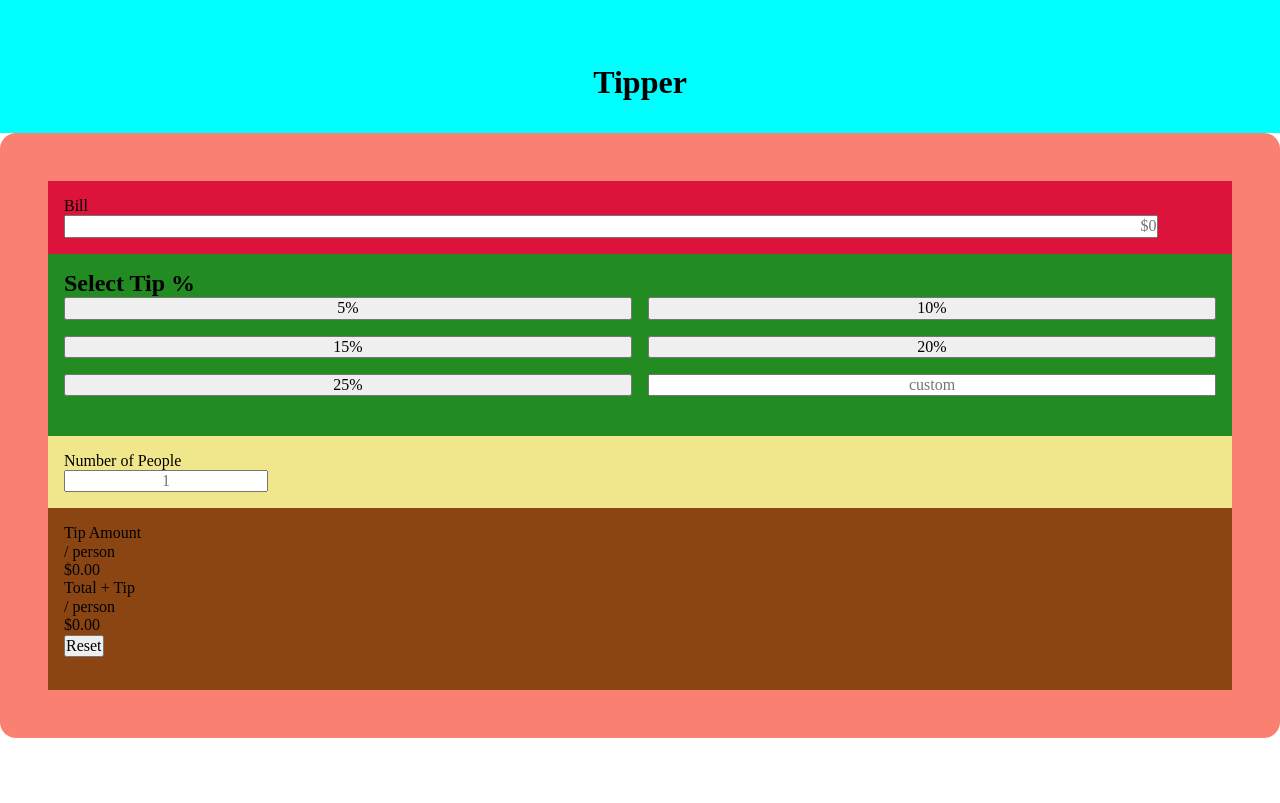
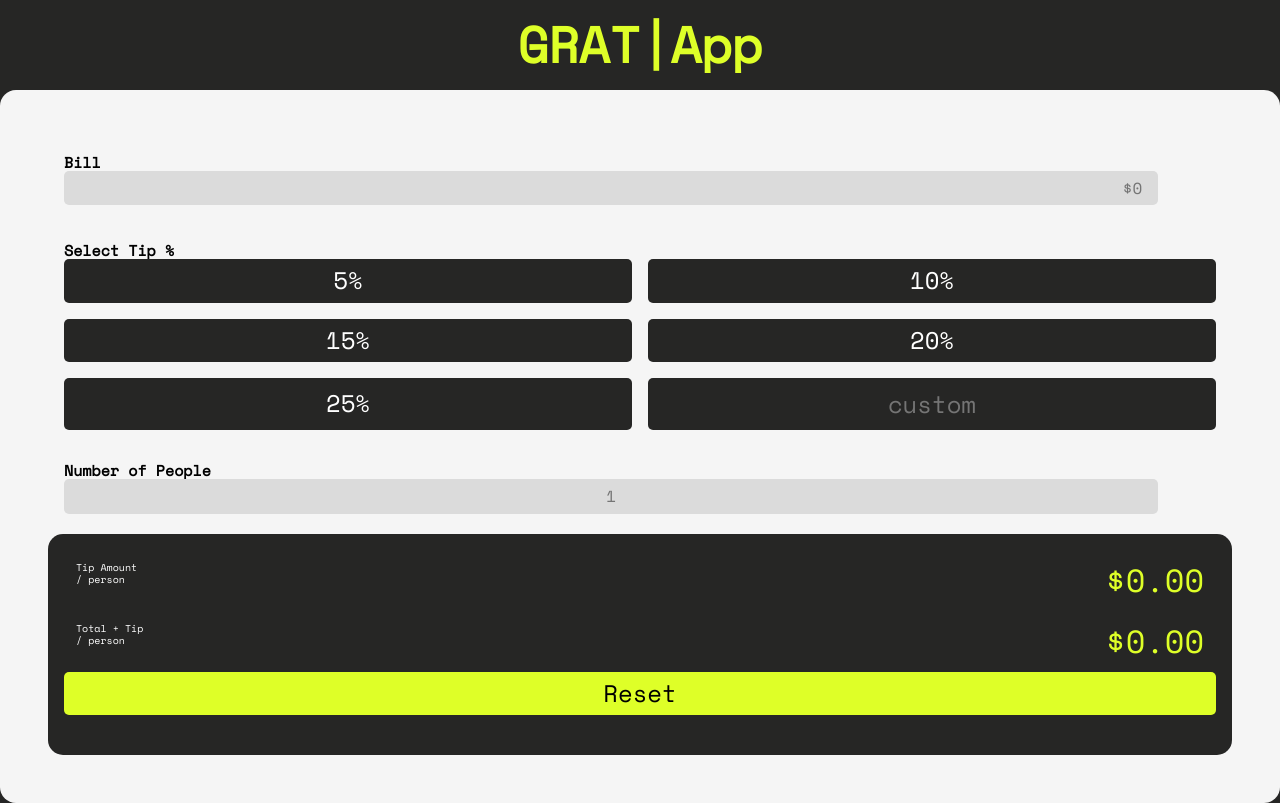
Before and after one commit to darrienjohnson/Gratapp, a plain HTML site: page index.html in a window 1280 px wide. Drawn offline with nearby package versions, Linux system fonts and the light colour scheme.

Commit message:
Theme colors
picked colors and layout of button changes

```diff
--- a/index.html
+++ b/index.html
@@ -5,18 +5,23 @@
   <meta name="viewport" content="width=device-width, initial-scale=1.0">
   <link rel="stylesheet" href="../../../normalize.css">
   <link rel="stylesheet" href="styles.css">
-  <title>Tipper App</title>
+<link rel="preconnect" href="https://fonts.googleapis.com">
+<link rel="preconnect" href="https://fonts.gstatic.com" crossorigin>
+<link href="https://fonts.googleapis.com/css2?family=Space+Mono&display=swap" rel="stylesheet">
+
+  <title>Grat App</title>
 </head>
 <body>
+  <div class="full-container">
     <div class="header-container">
-    <h1>Tipper</h1>
+      <h1>GRAT|App</h1>
     </div>
     <main class="main-container">
 
     <!--    Bill Section    -->
     <section class="bill-container each-container">
       <div class="bill-div-container">
-      <label for="bill" class="label">Bill</label><br>
+        <h2 for="bill" class="label">Bill</h2>
         <input type="text" id="bill" name="bill" placeholder="$0">
       </div>
     </section>
@@ -39,7 +44,7 @@
 
     <section class="tpeople-container each-container">
       <div class="tpeople-div-container">
-    <label for="total-people" class="total-people">Number of People</label><br>
+      <h2 for="total-people" class="total-people">Number of People</h2>
       <input type="text" id="total-people" name="total-people" placeholder="1">
       </div>
     </section>
@@ -52,21 +57,30 @@
       <!--Tip Amount-->
 
       <div class="tip-amount">
+        <div class="tip-person">
           <p>Tip Amount</p>
           <p>/ person</p>
-      <p>$0.00</p>
+        </div>
+        <div class="tip-person-amount">
+          <p class="number-amount">$0.00</p>
+        </div>
       </div>
 
       <!--Total + Amount-->
 
       <div class="total-amount">
+        <div class="tip-person">
           <p>Total + Tip</p>
           <p>/ person</p>
-      <p>$0.00</p>
+        </div>
+        <div class="tip-person-amount">
+          <p class="number-amount">$0.00</p>
+        </div>
       </div>
       <button type="button" class="reset-button button">Reset</button>
       </div>
     </section>
     </main>
+  </div>
 </body>
 </html>
--- a/styles.css
+++ b/styles.css
@@ -4,58 +4,140 @@
   padding: 0;
 }
 
-/*----------Header of Page---------*/
+body {
+  background: #262625;
+  font-family: space mono, sans-serif;
+}
+
+button, input{
+  font-family: space mono, sans-serif;
+  border: none;
+}
+
+input{
+  text-align: center;
+  border-radius: 5px;
+  background-color: #DBDBDB;
+  padding: .50rem 1rem;
+  font-size: 16px;
+}
+
+
+/*---------------------------
+Header of Page
+------------------------------*/
+
 h1 {
-  background-color: aqua;
   margin: 0 auto;
   text-align: center;
-  padding: 4rem 3rem 2rem;
+  padding: 1rem 1.5rem 1rem;
+  font-size: 50px;
+  color: #DEFF28;
+  background-color: #262625;
 }
-/*---------- Main Page Container---------*/
+/*----------------------------------
+Main Page Container
+------------------------------------*/
+
+/*GRID*/
 .main-container{
   display: grid;
   grid-template-rows: 1fr 2.5fr 1fr 2.5fr;
   border-radius: 1rem;
   padding: 3rem;
-  background-color: salmon;
+  background-color: whitesmoke;
 }
-
+/*Each Section of Page*/
 .each-container{
   padding: 1rem;
+  font-size: 10px;
 }
-/*---------------- Bill--------------*/
+/*--------------------------------
+Bill
+---------------------------------*/
 
 .bill-container{
-  background-color: crimson;
+  background-color: whitesmoke;
 }
 .bill-container input{
   width: 95%;
   text-align: end;
 }
 
-/*-------------Tip Selection-----------*/
+/*-----------------------------------
+Tip Selection
+------------------------------------*/
 
 .tip-container{
-  background-color: forestgreen;
+  background-color: whitesmoke;
 }
+
+/*GRID*/
 .tip-div-container{
   display: grid;
   grid-template-columns: repeat(2, 1fr);
   gap: 1rem;
 }
+/*Tip % Buttons*/
+.tip-percentage{
+  width: 100%;
+  height: 100%;
+  background-color: #262625;
+  color: white;
+  font-size: 1.5rem;
+  border-radius: 5px;
+  padding: .5rem 0;
+}
 
-input{
+
+
+/*-----------------------------------
+Number of People
+------------------------------------*/
+
+.tpeople-container{
+  background-color: #whitesmoke;
+}
+
+.tpeople-container input{
+  width: 95%;
   text-align: center;
 }
 
-/*---------- Number of People---------*/
+/*------------------------------------
+Amount for Tip and Tip+Total
+-------------------------------------*/
 
-.tpeople-container{
-  background-color: khaki;
+.total-container{
+  background-color: #262625;
+  border-radius:15px;
 }
 
-/*-----Amount for Tip and Tip+Total------*/
+/*Tip,Total,Reset button Column display*/
 
-.total-container{
-  background-color: saddlebrown;
+.total-div-container{
+  display: flex;
+  flex-direction: column;
 }
+
+/*Seperation between amount and $0.00*/
+
+.total-amount, .tip-amount{
+  display: flex;
+  justify-content: space-between;
+  padding: .75rem;
+  color: white;
+}
+.number-amount{
+  color: #DEFF28;
+  font-size: 2rem;
+}
+.reset-button{
+  width: 100%;
+  height: 100%;
+  background-color: #DEFF28;
+  color: black;
+  font-size: 1.5rem;
+  border-radius: 5px;
+  padding: .5rem 0;
+}
```
Lines whose indentation alone changed are shown as unchanged.
